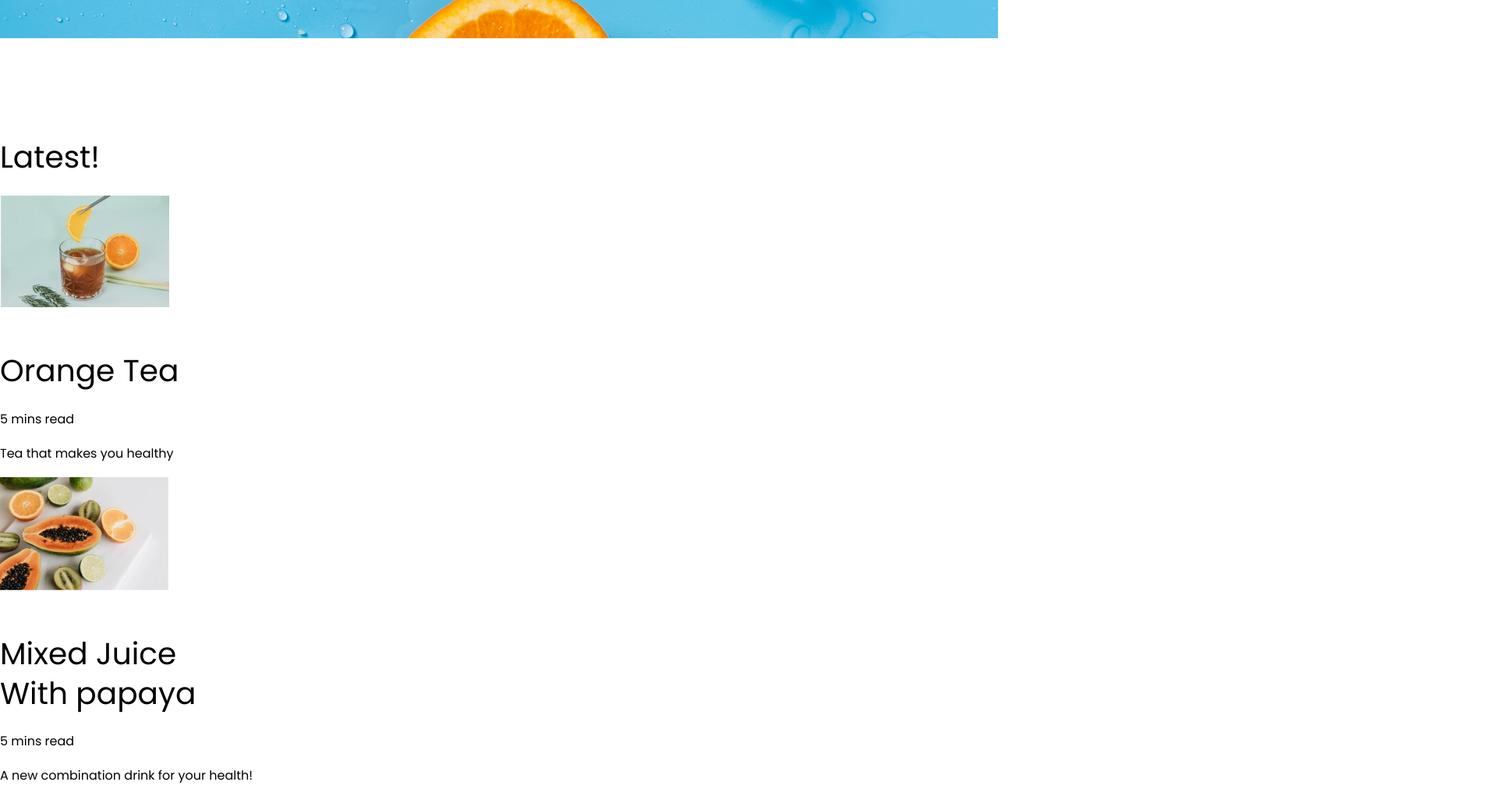
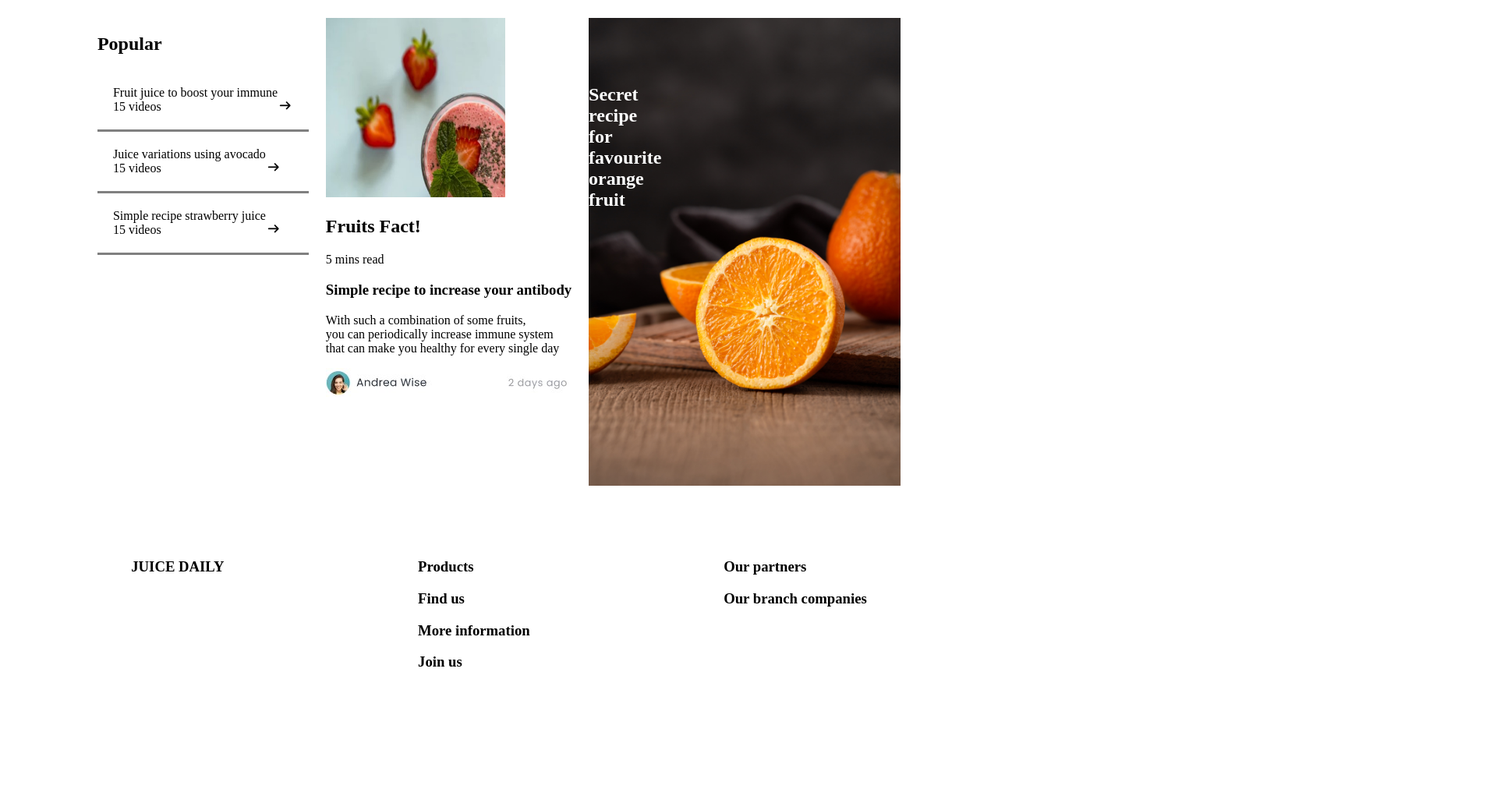
Before and after one commit to revou-fsse-1/w5-company-website-group-f, a plain HTML site: page index.html in a window 1280 px wide. Shown: the part 671-1683 px from the top of the page at 78% size, 1920 px wide, since content can reach past the window. After the commit the page ends 1594 px from the top, so only its background shows below. Drawn offline with Linux system fonts and the light colour scheme.

Commit message:
fix some bugs

```diff
--- a/index.css
+++ b/index.css
@@ -3,7 +3,7 @@ body {
     padding: 30px;
 }
 
-.flex-container {
+.section-2-container {
     display: flex;
     justify-content: space-around;
     border: 20px black;
@@ -17,7 +17,7 @@ body {
     padding: 20px;
 }
 
-h2 {
+.middle-section h2 {
     display: flex;
     position: relative;
     text-align: start;
@@ -37,14 +37,12 @@ h2 {
     font-weight: 100;
 }
 
-.grid-container-1 {
-    display: grid;
-    justify-content:
-}
-
 .icon-arrow {
     height: 20px;
     width: 20px;
+    /* position: absolute;
+    margin-top: -50px;
+    margin-left: 230px; */
 }
 
 .article-description {
@@ -52,36 +50,69 @@ h2 {
     margin: 20px;
 }
 
-.icon-arrow {
-    position: absolute;
-    margin-top: -50px;
-    margin-left: 230px;
-}
+/* .video-section {
+    border-top: 0;
+    border-bottom: 0.2rem solid gray;
+    border-spacing: 20em;
+    padding: 20px;
+} */
 
-.video-section {
-    border-top: 0;
+.video-section-1 {
+    display: flex;
+    align-items: self-end;
     border-bottom: 0.2rem solid gray;
     border-spacing: 20em;
     padding: 20px;
 }
 
+.video-section-2 {
+    display: flex;
+    align-items: self-end;
+    border-bottom: 0.2rem solid gray;
+    border-spacing: 20em;
+    padding: 20px;
+}
+
+.video-section-3 {
+    display: flex;
+    align-items: self-end;
+    border-bottom: 0.2rem solid gray;
+    border-spacing: 20em;
+    padding: 20px;
+}
+
+.strawberry-fruit {
+    height: 230px;
+    width: 230px;
+    padding: 0;
+}
+
 .orange-fruit {
     height: 600px;
     width: 400px;
-    padding: 30px;
+    padding: 0;
+
 }
 
-.grid-container {
-    display: grid;
-    grid-template-columns: 1fr 1fr 1fr;
-    grid-template-rows: 200px;
+.fruit-container {
+    display: flex;
+    /* grid-template-columns: 1fr 1fr 1fr;
+    grid-template-rows: repeat(1, 4vw); */
     padding: 20px;
+    margin: 50px;
     justify-content: space-around;
+    /* height: 70vh; */
 }
 
 .word-to-front {
-    z-index: 12;
+    z-index: 98;
     position: absolute;
     color: white;
     margin-top: 85px;
+    width: 1vw;
 }
+
+.footer-container {
+    display: flex;
+    justify-content: space-around;
+}
--- a/index.html
+++ b/index.html
@@ -1,4 +1,3 @@
-
 <!DOCTYPE html>
 <html lang="en">
   <head>
@@ -6,7 +5,7 @@
     <meta http-equiv="X-UA-Compatible" content="IE=edge" />
     <meta name="viewport" content="width=device-width, initial-scale=1.0" />
     <title>Document</title>
-    <link rel="stylesheet" href="style.css" />
+    <link rel="stylesheet" href="index.css" />
   </head>
   <body>
     <!--! navbar start -->
@@ -46,9 +45,11 @@
     <!--! hero section end -->
 
     <!--! article section start -->
-    <section>
+    <section id="middle-section">
+      <div class="latest-word">
         <h2>Latest!</h2>
-      <div class="flex-container">
+      </div>
+      <div class="section-2-container">
         <div class="image-icon">
           <img src="/assets/image-1.jpg" alt="a glass of orange" />
           <h2>Orange Tea</h2>
@@ -57,7 +58,7 @@
         </div>
         <div class="image-icon">
           <img src="/assets/image-2.jpg" alt="papaya" />
-          <h2>Mixed Juice <br />With papaya</h2>
+          <h2>Mixed Juice <br />With Papaya</h2>
           <span class="word-absolute-2">5 mins read</span>
           <p>A new combination drink for your health!</p>
         </div>
@@ -69,61 +70,50 @@
         </div>
       </div>
     </section>
-    <section class="article">
-
-
-
-    </section>
+    <section class="article"></section>
 
     <!--! article section end  -->
 
     <!--! video section start -->
-    <section class="video">
-
-
-
-    </section>
+    <section class="video"></section>
 
     <!--! video section end  -->
 
     <!--! nutritionist section start  -->
-    <section class="nutritionist">
-
-
-    </section>
+    <section class="nutritionist"></section>
 
     <!--! nutritionist section end  -->
 
     <!--! testimonies section start-->
     <section class="testimonies">
-    <section>
-      <div class="grid-container">
+      <div class="fruit-container">
         <div class="sub-section-1">
           <h2>Popular</h2>
-          <div class="video-section">
+          <div class="video-section-1">
             <article class="link-description">
               Fruit juice to boost your immune
+              <br />15 videos
             </article>
-            <p>15 videos</p>
             <img class="icon-arrow" src="/assets/icon.png" alt="right arrow" />
           </div>
-          <div class="video-section">
+          <div class="video-section-2">
             <article class="link-description">
               Juice variations using avocado
+              <br />15 videos
             </article>
-            <p>15 videos</p>
             <img class="icon-arrow" src="/assets/icon.png" alt="right arrow" />
           </div>
-          <div class="video-section">
+          <div class="video-section-3">
             <article class="link-description">
               Simple recipe strawberry juice
+              <br />15 videos
             </article>
-            <p>15 videos</p>
             <img class="icon-arrow" src="/assets/icon.png" alt="right arrow" />
           </div>
         </div>
         <div class="sub-section-2">
-          <h2>Fruits</h2>
+          <img class="strawberry-fruit" src="assets/image-7.jpg" />
+          <h2>Fruits Fact!</h2>
           <p>5 mins read</p>
           <h3>Simple recipe to increase your antibody</h3>
           <p>
@@ -141,25 +131,23 @@
         </div>
       </div>
     </section>
-
-    </section>
     <!--! testimonies section end-->
 
     <!--! footer section start -->
-<section class="footer">
-    <article>
+    <section>
+      <article class="footer-container">
         <div class="footer-1">
           <h3>JUICE DAILY</h3>
         </div>
         <div class="footer-2">
-        <h3><a href="/products.html"></a>Products</h3>
-        <h3><a href="/findus.html"></a>Find us</h3>
-        <h3><a href="/moreinformation.html"></a>More information</h3>
-        <h3><a href="/joinus.html"></a>Join us</h3>
+          <h3><a href="/"></a>Products</h3>
+          <h3><a href="/"></a>Find us</h3>
+          <h3><a href="/"></a>More information</h3>
+          <h3><a href="/"></a>Join us</h3>
         </div>
         <div class="footer-3">
-        <h3><a href="/partners.html"></a>Our partners</h3>
-        <h3><a href="/branches.html"></a>Our branch companies</h3>
+          <h3><a href="/"></a>Our partners</h3>
+          <h3><a href="/"></a>Our branch companies</h3>
           <h3></h3>
         </div>
       </article>
```
Also changed, not shown: assets/image-7.jpg (added). Lines whose indentation alone changed are shown as unchanged.
